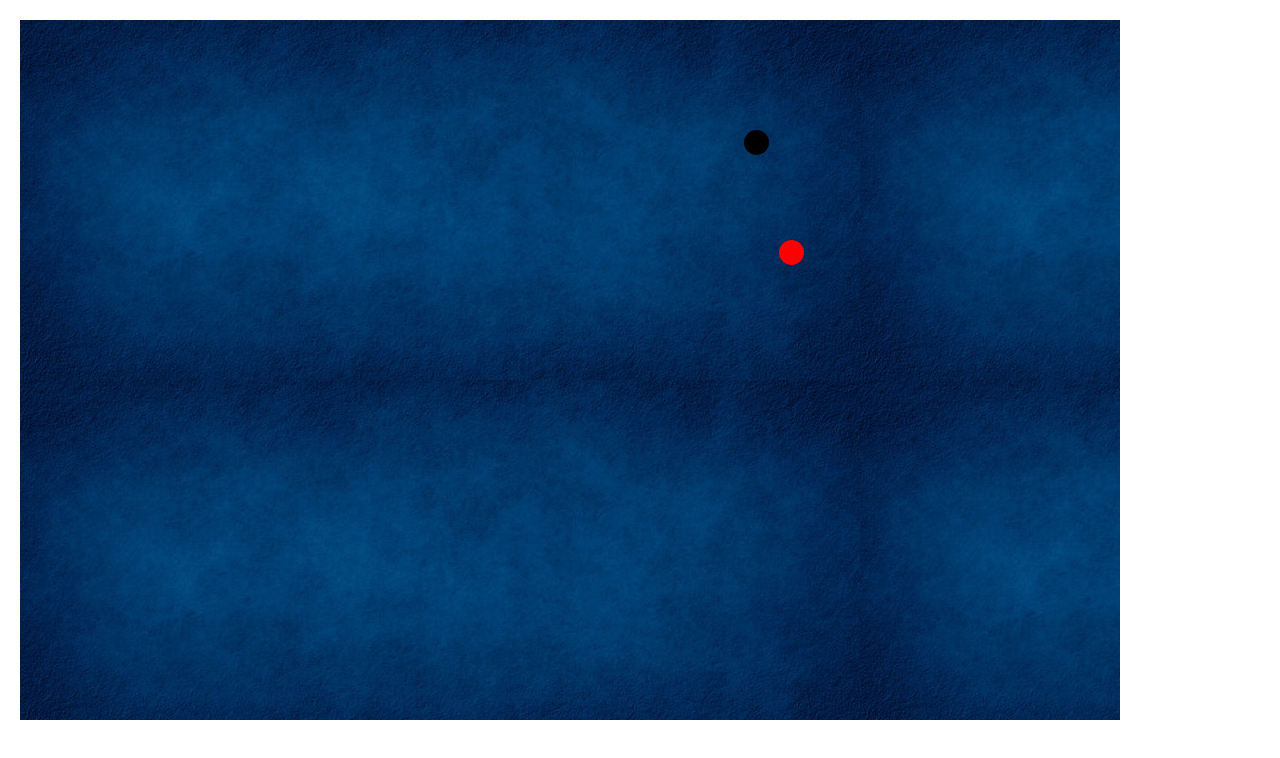
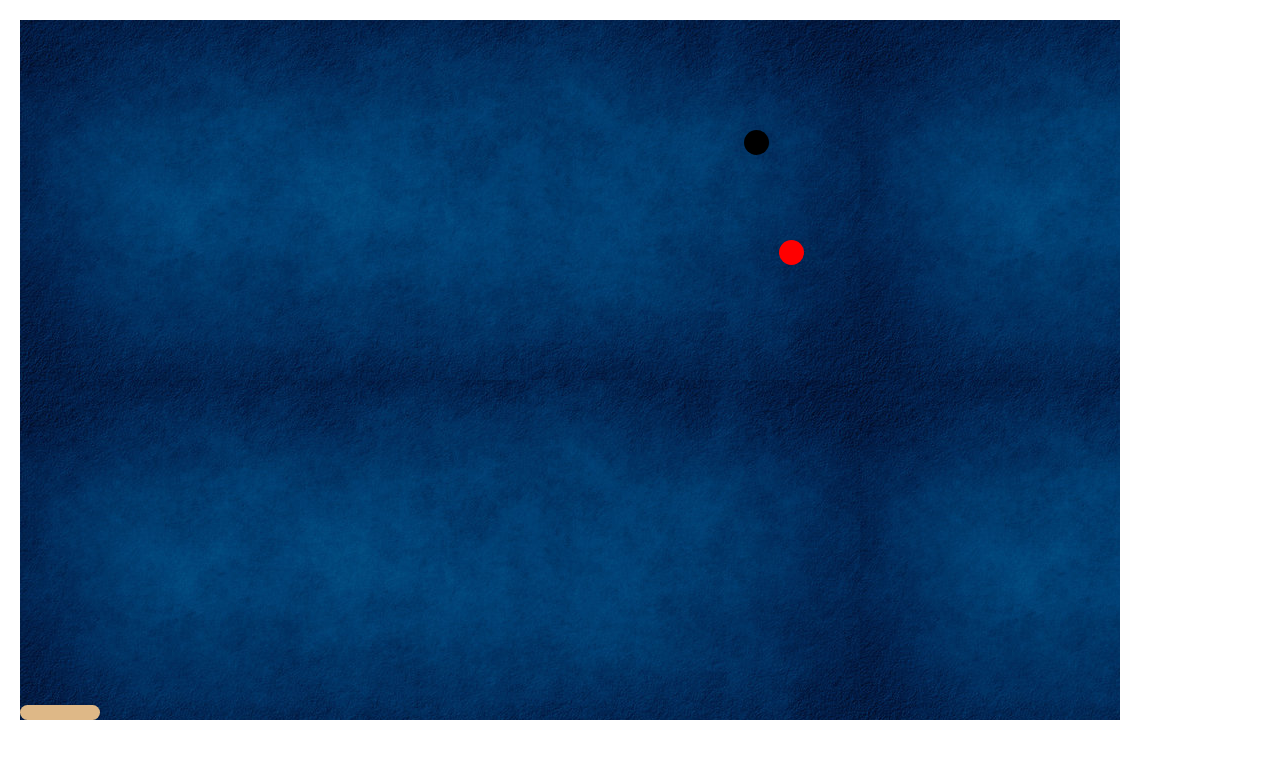
Before and after one commit to mherhunanyan/ball-bouncer-react, a React (Create React App) app: page / in a window 1280 px wide. Shown: the top 758 px of the page. Built offline with nearby package versions, Linux system fonts and the light colour scheme.

Commit message:
ball bouncer

```diff
--- a/src/Constants.js
+++ b/src/Constants.js
@@ -1,6 +1,7 @@
-export const { card, ball, colors, finalTime } = {
+export const { card, ball, colors, finalTime, board } = {
     card: { width: 1100, height: 700, marginLeft: 20, marginTop: 20 },
     ball: { width: 25, height: 25, marginTop: 20, speed: { bottom: 90 } },
+    board: { width: 80, height: 15, marginBottom: 8 },
     colors: ['black', 'blue', 'red'],
     finalTime: 120000,
 };
--- /dev/null
+++ b/src/components/board/Board.css
@@ -0,0 +1,7 @@
+.board {
+    background-color: burlywood;
+    margin-bottom: 8;
+    position: absolute;
+    border-radius: 10px;
+    align-self: flex-end;
+}
--- /dev/null
+++ b/src/components/board/Board.jsx
@@ -0,0 +1,11 @@
+import { board } from 'Constants';
+import './Board.css';
+
+export const Board = () => {
+    return (
+        <span
+            className="board"
+            style={{ width: board.width, height: board.height }}
+        ></span>
+    );
+};
--- a/src/components/card/Card.css
+++ b/src/components/card/Card.css
@@ -2,4 +2,5 @@
     background-image: url('../../assets/playground.jpg');
     margin-top: 20px;
     margin-left: 20px;
+    display: flex;
 }
--- a/src/components/card/Card.jsx
+++ b/src/components/card/Card.jsx
@@ -6,6 +6,7 @@ import { Timer } from 'helper/Timer';
 import { getRandomNum } from 'helper/getRandomNum';
 import { getRandomColor } from 'helper/getRandomColor';
 import { Ball } from 'components/ball/Ball';
+import { Board } from 'components/board/Board';
 
 export const Card = () => {
     const { balls, setBalls } = useContext(GameContext);
@@ -71,6 +72,7 @@ export const Card = () => {
                     top={ball.top}
                 />
             ))}
+            <Board />
         </div>
     );
 };
```
